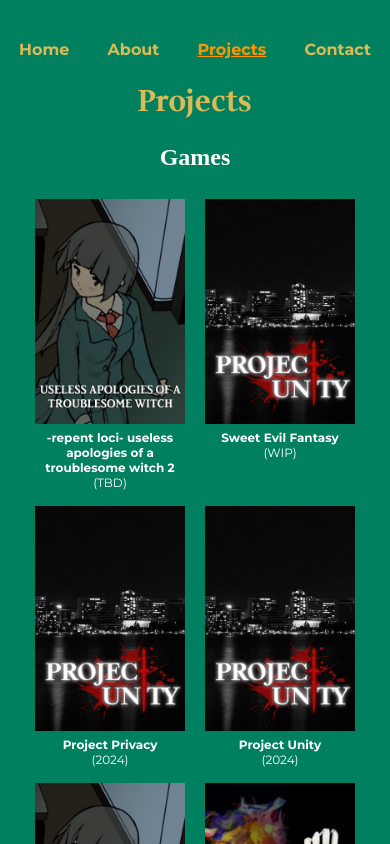
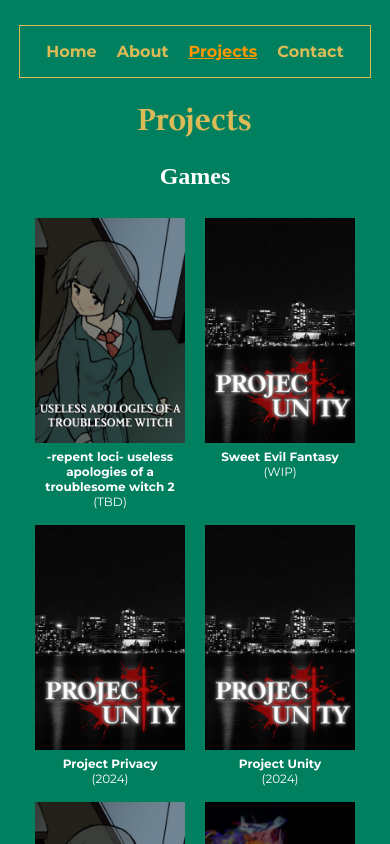
Before and after one commit to FlamingHerb/flamingherb.github.io, a SvelteKit app: page /projects in a window 390 px wide. Shown: the top 844 px of the page. Built offline with nearby package versions, Linux system fonts and the light colour scheme.

Commit message:
feat: made navbar responsive somewhat

```diff
--- a/src/lib/Navbar.svelte
+++ b/src/lib/Navbar.svelte
@@ -2,7 +2,6 @@
     import { page } from '$app/stores';
 </script>
 <div class="pages-section">
-
     <!-- Home Link only appears anywhere that isn't the landing page. -->
     {#if $page.url.pathname != "/"}
         <a class="{$page.url.pathname === '/' ? 'current' : ''}" href="/">Home</a>
@@ -14,14 +13,17 @@
 </div>
 
 <style lang="scss">
+    a {
+        font-size: 1em;
+    }
     .current{
         text-decoration: underline;
         color: #ff9600;
     }
    .pages-section {
-        margin-top: 2.5rem;
         display: flex;
         flex-direction: row;
-        justify-content: space-around;
+        justify-content: center;
+        column-gap: 20px;
     }
 </style>
--- a/src/routes/(app)/+layout.svelte
+++ b/src/routes/(app)/+layout.svelte
@@ -23,7 +23,9 @@
 </script>
 
 {#if ($page.url.pathname != "/")}
-   <Navbar></Navbar>
+  <div id="navbar-comp">
+    <Navbar></Navbar>
+  </div>
 {/if}
 
 <!-- <svelte:window bind:innerWidth /> -->
@@ -93,6 +95,18 @@
   }
 
 
+  #navbar-comp {
+    border: 1px solid $border-color;
+    padding: 1em 0.5em;
+    margin: 25px auto 0px auto;
+    max-width: 500px;
+  }
+
+  @media only screen and (max-width: $global-max-width){
+    #navbar-comp {
+      margin: 25px 1.2rem 0px 1.2rem;
+    }
+  }
 
   #logo {
     margin-left: 1em;
--- a/src/routes/(app)/projects/+page.svelte
+++ b/src/routes/(app)/projects/+page.svelte
@@ -161,7 +161,7 @@
 
     /* START:   Mobile responsive area! */
 
-    @media only screen and (max-width: 428px){
+    @media only screen and (max-width: $global-max-width){
         figure {
             min-width: 150px;
             max-width: 150px;
--- a/src/variables.scss
+++ b/src/variables.scss
@@ -3,6 +3,7 @@
 
 $border-color: #dcbb57;
 $background-color: #018060;
+$global-max-width: 428px;
 
 :global(p) {
   font-size: 1rem;
```
